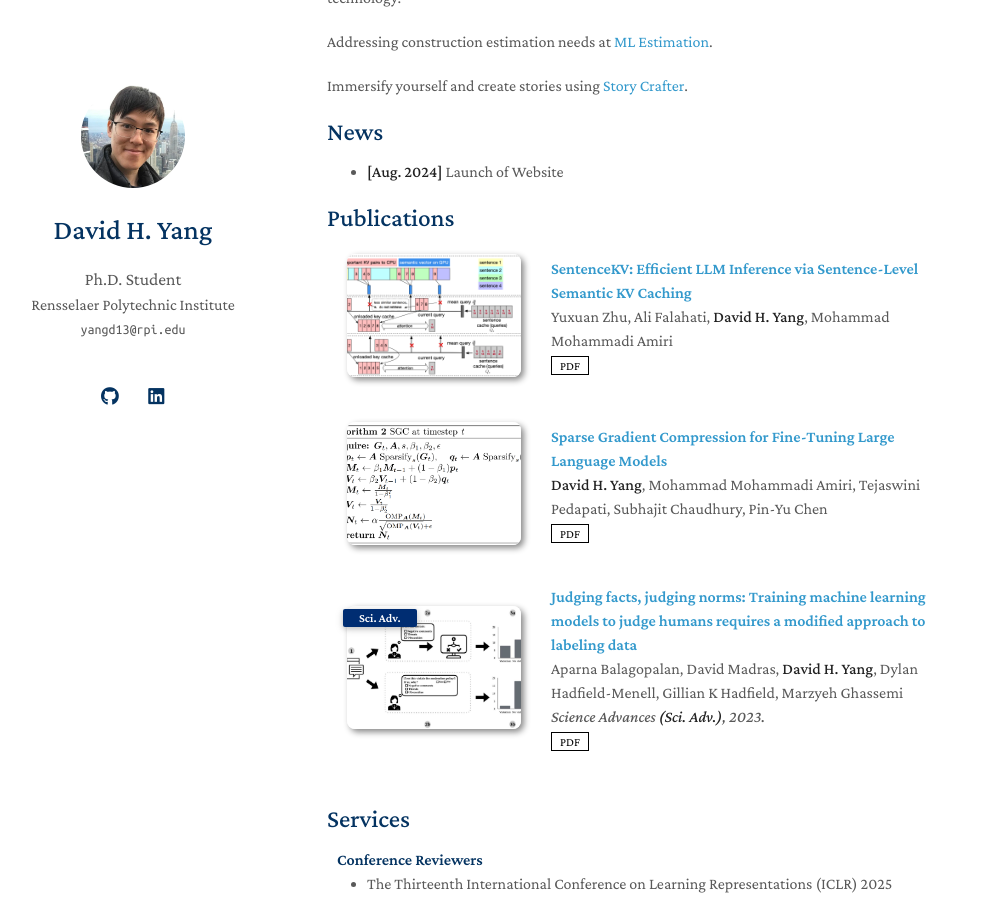
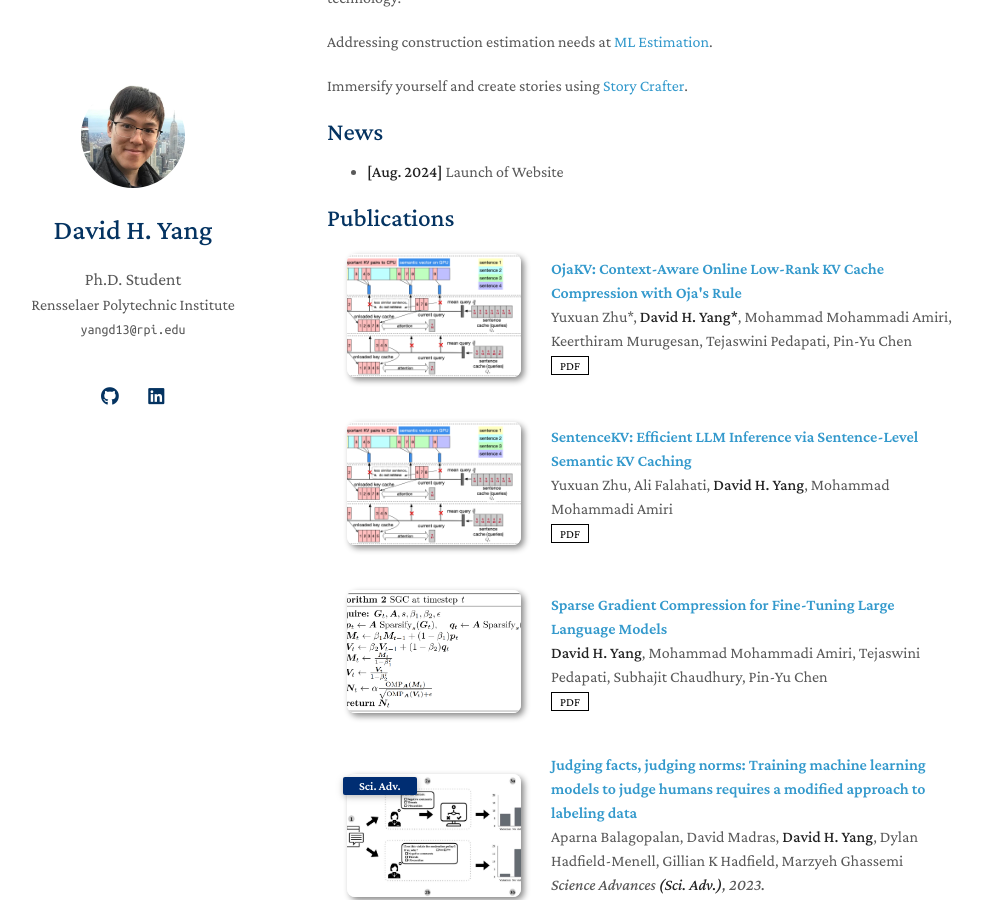
Before and after one commit to Davidhy514/davidhy514.github.io, a Jekyll site: the page built from index.md, in a window 1280 px wide and 900 px high, scrolled down 355 px. Shown: the whole window, without its empty margins (143-1126 px from the left). Built offline with Jekyll 4.4.1, drawn with Linux system fonts in a browser that asks for light colours; a style sheet for code colours, icons or effects is not loaded.

Commit message:
Add new publication on OjaKV cache compression

```diff
--- a/_data/publications.yml
+++ b/_data/publications.yml
@@ -1,4 +1,9 @@
 main:
+
+  - title: "OjaKV: Context-Aware Online Low-Rank KV Cache Compression with Oja's Rule"
+    authors: Yuxuan Zhu*, <strong>David H. Yang*</strong>, Mohammad Mohammadi Amiri, Keerthiram Murugesan, Tejaswini Pedapati, Pin-Yu Chen
+    pdf: https://arxiv.org/abs/2509.21623
+    image: ./assets/img/sentencekv.png
 
   - title: "SentenceKV: Efficient LLM Inference via Sentence-Level Semantic KV Caching"
     authors: Yuxuan Zhu, Ali Falahati, <strong>David H. Yang</strong>, Mohammad Mohammadi Amiri
```
